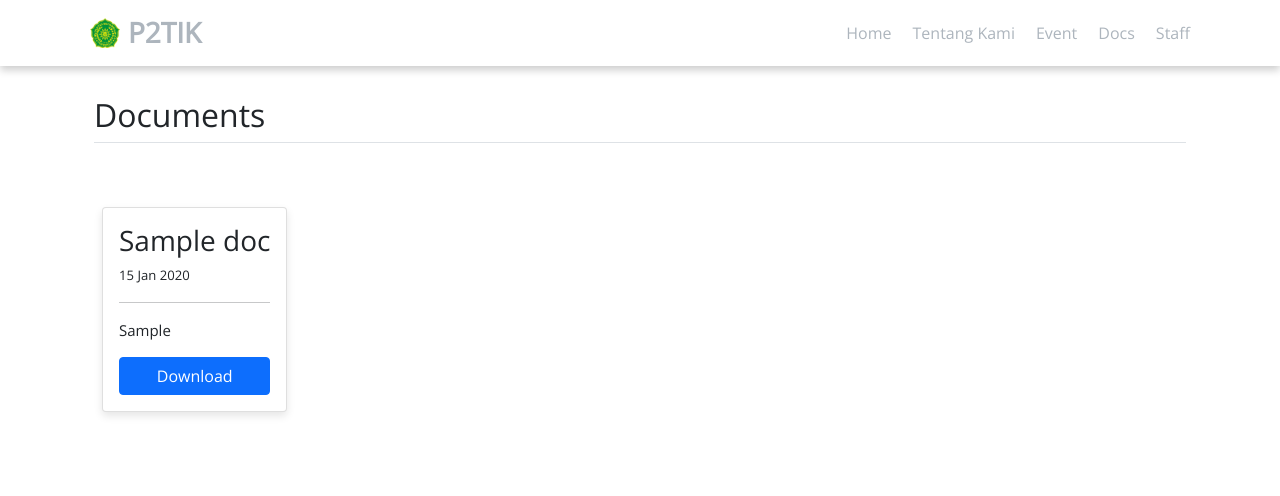
After one commit to agungdwiasmoro/pptik, a PHP site: page /pptik/doc.php in a window 1280 px wide. The commit adds this page. Shown: the top 496 px of the page. Run offline with PHP 8.4, Linux system fonts and the light colour scheme; tables that the repository leaves empty or names only in its code hold one stand-in row (values such as "Sample post"); grey boxes are pictures that could not be loaded.

Commit message:
add doc page

```diff
--- a/assets/style.css
+++ b/assets/style.css
@@ -44,6 +44,14 @@ nav {
     box-shadow: 0 4px 8px 0 rgba(0, 0, 0, 0.2), 0 6px 20px 0 rgba(0, 0, 0, 0.19);
 }
 
+footer a {
+    text-decoration: none !important;
+}
+
+footer a:hover {
+    font-weight: bold;
+}
+
 @media (min-width: 768px) {
     #carausel {
         margin-top: -55px;
--- a/config/koneksi.php
+++ b/config/koneksi.php
@@ -4,6 +4,7 @@
     $username = "root";
     $password = "";
     $dbname = "pptik";
+    $domain = "localhost/pptik/";
 
     //Fungsi koneksi ke Database
     $koneksi = mysqli_connect($hostname,$username,$password,$dbname);
--- /dev/null
+++ b/doc.php
@@ -0,0 +1,30 @@
+<?php include 'config/koneksi.php'; ?>
+<?php include 'header.php' ;?>
+
+<section class="mt-5">
+  <div class="container px-4 py-5" id="hanging-icons">
+    <h2 class="pb-2 border-bottom">Documents</h2>
+    <div class="row g-4 py-5 row-cols-1 row-cols-lg-3">
+    <?php
+    $doc = "SELECT * FROM doc ORDER BY id_doc desc";
+    $result = mysqli_query($koneksi,$doc);
+
+        if ($result->num_rows > 0) {
+            while($doc = mysqli_fetch_assoc($result)){
+            ?>
+      <div class="col d-flex align-items-start">
+        <div class=" card p-3 m-2">
+          <h3><?= $doc['judul'];?></h3>
+          <small><?= date('d M Y', strtotime($doc["date"]));   ?> </small><hr>
+          <p><?=substr($doc['disc'], 0, 150);?></p>
+          <a href="assets/doc/<?= $doc['file'];?>" class="btn btn-primary">
+            Download
+          </a>
+        </div>
+      </div>
+      <?php }
+        } ?>
+    </div>
+  </div>
+</section>
+<?php include 'footer.php' ; ?>
--- a/footer.php
+++ b/footer.php
@@ -25,7 +25,7 @@
                 <div class="col-lg-2 col-md-3 col-sm-6 col-6 mb-5 mb-md-0 ps-2 ps-5">
                     <ul class="list-unstyled">
                         <h4 class="text-white mb-5 fw-bold">UPT</h4><hr>
-                        <li class="mb-3"><a class="text-white" href="#" >PPTIK</a></li>
+                        <li class="mb-3"><a class="text-white" href="http://pptik.umpwr.ac.id" >PPTIK</a></li>
                         <li class="mb-3"><a class="text-white" href="#">Kerjasama</a></li>
                         <li class="mb-3"><a class="text-white" href="http://tracerstudy.umpwr.ac.id">Alumni</a></li>
                         <li class="mb-3"><a class="text-white" href="#">Karir</a></li>
--- a/header.php
+++ b/header.php
@@ -4,7 +4,9 @@
     <!-- Required meta tags -->
     <meta charset="utf-8">
     <meta name="viewport" content="width=device-width, initial-scale=1">
-
+    <meta name="description" content="Muhammadiyah, Universitas , Universitas Muhammadiyah Purworejo, Purworejo">
+    <meta name="keywords" content="Universitas Muhammadiyah Purworejo, Purworejo, P2TIK, PPTIK, Muhammadiyah, Universitas">
+    <title>P2TIK | Universitas Muhammadiyah Purworejo</title>
     <!-- Bootstrap CSS -->
     <link href="https://cdn.jsdelivr.net/npm/bootstrap@5.1.3/dist/css/bootstrap.min.css" rel="stylesheet" integrity="sha384-1BmE4kWBq78iYhFldvKuhfTAU6auU8tT94WrHftjDbrCEXSU1oBoqyl2QvZ6jIW3" crossorigin="anonymous">
      <!-- Google Font -->
@@ -13,15 +15,14 @@
     <link href="https://fonts.googleapis.com/css2?family=Open+Sans&display=swap" rel="stylesheet">
     <link rel="stylesheet" href="assets/style.css">
     <link href="https://unpkg.com/aos@2.3.1/dist/aos.css" rel="stylesheet">
-
-    <title></title>
+    <link rel="icon" href="https://umpwr.ac.id/images/favicon.png">
   </head>
   <body>
     <!-- Navbar -->
     <section id="navbar">
         <nav class="navbar navbar-expand-lg navbar-light bg-transparant fixed-top">
             <div class="container">
-                <a class="navbar" href="#">
+                <a class="navbar" href="http://pptik.umpwr.ac.id">
                     <img src="assets/img/logo1.png" width="30" height="30" class="d-inline-block pull-left ms-2 me-2" alt="">
                     <h3 id="navbar" class="align-middle mb-0 fw-bold">P2TIK</h3>
                 </a>
@@ -31,16 +32,19 @@
                 <div class="collapse navbar-collapse" id="navbarNav">
                     <ul class="navbar-nav ms-auto">
                         <li class="nav-item">
-                        <a class="nav-link" aria-current="page" href="#">Home</a>
+                        <a class="nav-link" aria-current="page" href="index.php">Home</a>
                         </li>
                         <li class="nav-item">
-                        <a class="nav-link" href="#About">Tentang Kami</a>
+                        <a class="nav-link" href="index.php#About">Tentang Kami</a>
                         </li>
                         <li class="nav-item">
-                        <a class="nav-link" href="#Event">Event</a>
+                        <a class="nav-link" href="index.php#Event">Event</a>
                         </li>
                         <li class="nav-item">
-                        <a class="nav-link" href="#Staff">Staff</a>
+                        <a class="nav-link" href="doc.php">Docs</a>
+                        </li>
+                        <li class="nav-item">
+                        <a class="nav-link" href="index.php#Staff">Staff</a>
                         </li>
 
                     </ul>
```
Also changed, not shown: event.sql (deleted, +0 -68 lines), .htaccess (deleted), 2 other files.
